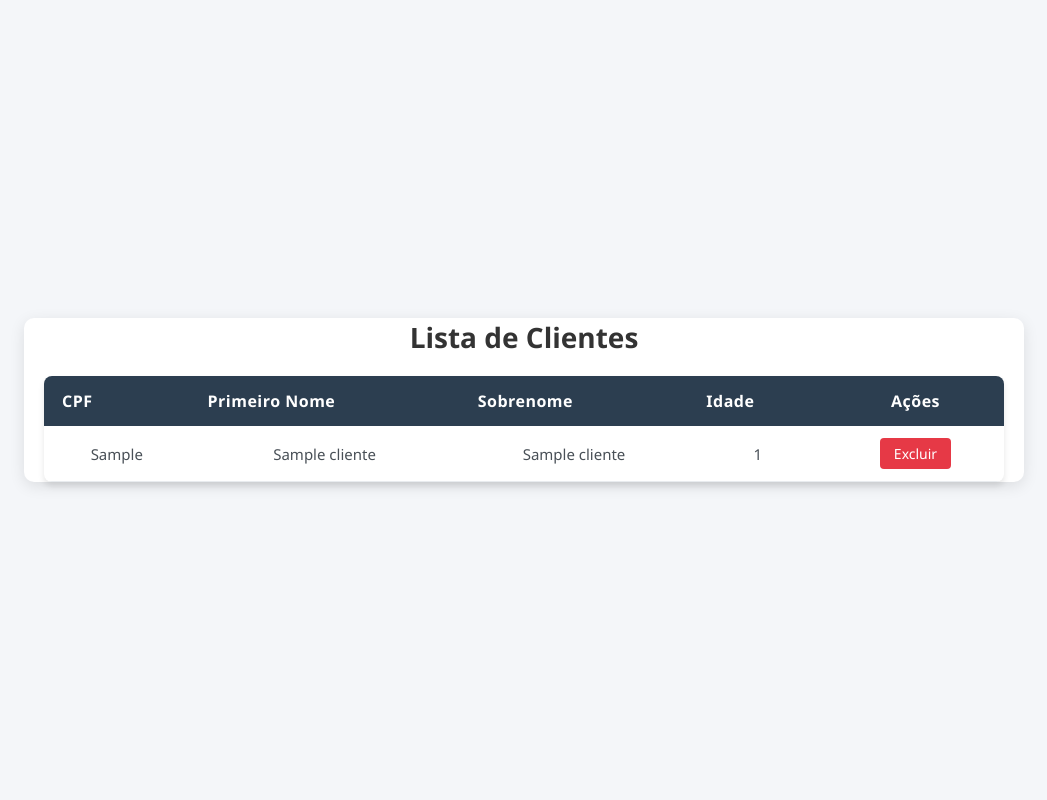
After one commit to felipeliralira/Integra-o-WEB-Banco-de-dados, a Flask app: page /clientes in a window 1280 px wide. The commit adds this page. Shown: the whole page, without its empty margins (116-1163 px from the left). Run offline with Flask 3, Linux system fonts and the light colour scheme; tables that the repository leaves empty hold one stand-in row (values such as "Sample post").

Commit message:
Add files via upload

```diff
--- a/app.py
+++ b/app.py
@@ -12,8 +12,17 @@ bd_config = {
     'ssl_disabled': True
 }
 
-@app.route('/')
-def indexRota():
+#criação rota pagina principal(index)
+@app.route("/")
+def index():
+    return render_template('index.html')
+
+@app.route("/formulario")
+def exibirFormulario():
+    return render_template('cadastro.html')
+
+@app.route("/clientes")
+def tabela_clientes():
     try:
         conexaoIndex = mysql.connector.connect(**bd_config)
         curso_index = conexaoIndex.cursor(dictionary=True)
@@ -25,11 +34,12 @@ def indexRota():
         curso_index.close()
         conexaoIndex.close()
 
-        return render_template('index.html', clientes=lista_clientes)
+        return render_template('tabela.html', clientes=lista_clientes)
 
 
     except mysql.connector.Error as err:
         return f"Erro ao carregar a lista: {err}"
+
 
 @app.route('/cadastrar', methods=['POST'])
 def criarCadastro():
@@ -68,12 +78,12 @@ def excluir(cpf):
         conexao = mysql.connector.connect(**bd_config)
         curso = conexao.cursor()
 
-        curso.execute("DELETE FROM tb_cliente WHERE CPF = %s", (cpf))
+        curso.execute("DELETE FROM tb_cliente WHERE CPF = %s", (cpf,))
         conexao.commit()
         curso.close()
         conexao.close()
 
-        return redirect(url_for('index'))
+        return redirect(url_for('tabela_clientes'))
     except mysql.connector.Error as err:
         return f"Erro ao carregar a lista: {err}"
 
--- a/static/style.css
+++ b/static/style.css
@@ -53,3 +53,166 @@ button{
 button:hover{
     background-color: #218838;
 }
+* {
+    margin: 0;
+    padding: 0;
+    box-sizing: border-box;
+    font-family: 'Segoe UI', Tahoma, Geneva, Verdana, sans-serif;
+}
+
+body {
+    background-color: #f4f6f9;
+    display: flex;
+    justify-content: center;
+    align-items: center;
+    height: 100vh;
+}
+
+.container {
+    background-color: #ffffff;
+    padding: 40px;
+    border-radius: 10px;
+    box-shadow: 0 4px 15px rgba(0, 0, 0, 0.1);
+    text-align: center;
+    max-width: 500px;
+    width: 100%;
+}
+
+h1 {
+    color: #333333;
+    margin-bottom: 10px;
+    font-size: 24px;
+}
+
+p {
+    color: #666666;
+    margin-bottom: 30px;
+    font-size: 16px;
+}
+
+.button-group {
+    display: flex;
+    flex-direction: row;
+    justify-content: center;
+    gap: 20px;
+    margin-top: 20px;
+}
+
+
+.btn {
+    padding: 12px 24px;
+    text-decoration: none;
+    border-radius: 5px;
+    font-weight: bold;
+    display: inline-flex;
+    align-items: center;
+    justify-content: center;
+    transition: background-color 0.2s;
+}
+
+/* Botão Verde para Adicionar */
+.btn-add {
+    background-color: #28a745;
+    color: white;
+    border: 1px solid #28a745;
+}
+
+.btn-add:hover {
+    background-color: #218838;
+}
+
+/* Botão Vermelho para Remover */
+.btn-remove {
+    background-color: #dc3545;
+    color: white;
+    border: 1px solid #dc3545;
+}
+
+.btn-remove:hover {
+    background-color: #c82333;
+}
+
+.btn:active {
+    transform: scale(0.98);
+}
+
+.icon {
+    margin-right: 8px;
+}
+
+/* Configuração geral do container para centralizar na tela */
+.container {
+    max-width: 1000px;
+    margin: 40px auto;
+    padding: 0 20px;
+    font-family: 'Segoe UI', Tahoma, Geneva, Verdana, sans-serif;
+}
+
+/* Estilo do título */
+h2 {
+    color: #333;
+    margin-bottom: 20px;
+    font-size: 28px;
+}
+
+/* Estilização principal da Tabela */
+.tabela-clientes {
+    width: 100%;
+    border-collapse: collapse; /* Remove as bordas duplas antigas */
+    background-color: #fff;
+    box-shadow: 0 4px 6px rgba(0, 0, 0, 0.1); /* Sombra suave no fundo */
+    border-radius: 8px;
+    overflow: hidden; /* Garante que as bordas arredondadas funcionem */
+}
+
+/* Estilo do Cabeçalho (Preto/Cinza Escuro) */
+.tabela-clientes th {
+    background-color: #2c3e50;
+    color: #ffffff;
+    text-align: left;
+    padding: 14px 18px;
+    font-weight: 600;
+    letter-spacing: 0.5px;
+}
+
+/* Estilo das Linhas e Células */
+.tabela-clientes td {
+    padding: 12px 18px;
+    border-bottom: 1px solid #e9ecef;
+    color: #495057;
+    font-size: 15px;
+}
+
+/* Efeito Zebra: Muda a cor de linhas alternadas para facilitar a leitura */
+.tabela-clientes tbody tr:nth-child(even) {
+    background-color: #f8f9fa;
+}
+
+/* Efeito Hover: Destaca a linha onde o mouse está passando */
+.tabela-clientes tbody tr:hover {
+    background-color: #f1f3f5;
+}
+
+/* Alinhamento centralizado para colunas específicas (Idade e Ações) */
+.texto-centro {
+    text-align: center !important;
+}
+
+/* Botão de Excluir Bonito (Estilo Minimalista Vermelho) */
+.btn-excluir {
+    display: inline-block;
+    background-color: #e63946;
+    color: white;
+    text-decoration: none;
+    padding: 6px 14px;
+    border-radius: 4px;
+    font-size: 14px;
+    font-weight: 500;
+    transition: background-color 0.2s ease, transform 0.1s ease;
+}
+
+/* Efeito ao passar o mouse no botão */
+.btn-excluir:hover {
+    background-color: #c1121f;
+    transform: scale(1.03); /* Dá um leve zoom ao passar o mouse */
+}
--- /dev/null
+++ b/templates/tabela.html
@@ -0,0 +1,41 @@
+<!DOCTYPE html>
+<html lang="pt-br">
+<head>
+    <meta charset="UTF-8">
+    <meta name="viewport" content="width=device-width, initial-scale=1.0">
+    <title>Tabela</title>
+    <link rel="stylesheet" href="static/style.css">
+</head>
+<div class="container">
+    <h2>Lista de Clientes</h2>
+
+    <table class="tabela-clientes">
+        <thead>
+            <tr>
+                <th>CPF</th>
+                <th>Primeiro Nome</th>
+                <th>Sobrenome</th>
+                <th>Idade</th>
+                <th class="texto-centro">Ações</th>
+            </tr>
+        </thead>
+        <tbody>
+            {% for cliente in clientes %}
+                <tr>
+                    <td>{{cliente.CPF}}</td>
+                    <td>{{cliente.PRIMEIRO_NOME}}</td>
+                    <td>{{cliente.SOBRENOME}}</td>
+                    <td class="texto-centro">{{cliente.IDADE}}</td>
+                    <td class="texto-centro">
+                        <a href="{{ url_for('excluir', cpf=cliente.CPF) }}"
+                           class="btn-excluir"
+                           onclick="return confirm('Confirmar Exclusão?')">
+                           Excluir
+                        </a>
+                    </td>
+                </tr>
+            {% endfor %}
+        </tbody>
+    </table>
+</div>
+</html>
```
Also changed, not shown: templates/cadastro.html (added, +27 -0 lines), templates/index.html (+12 -43 lines).
